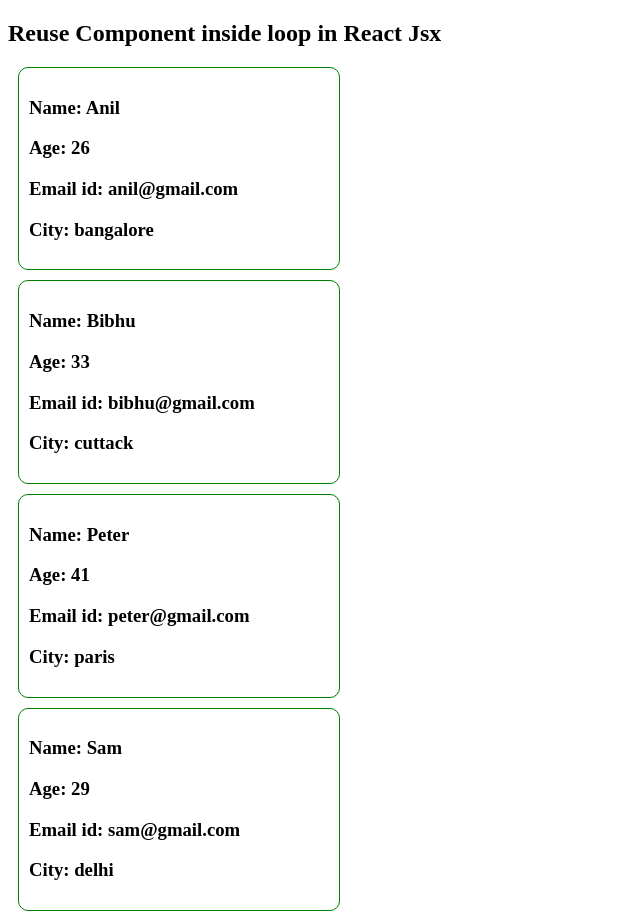
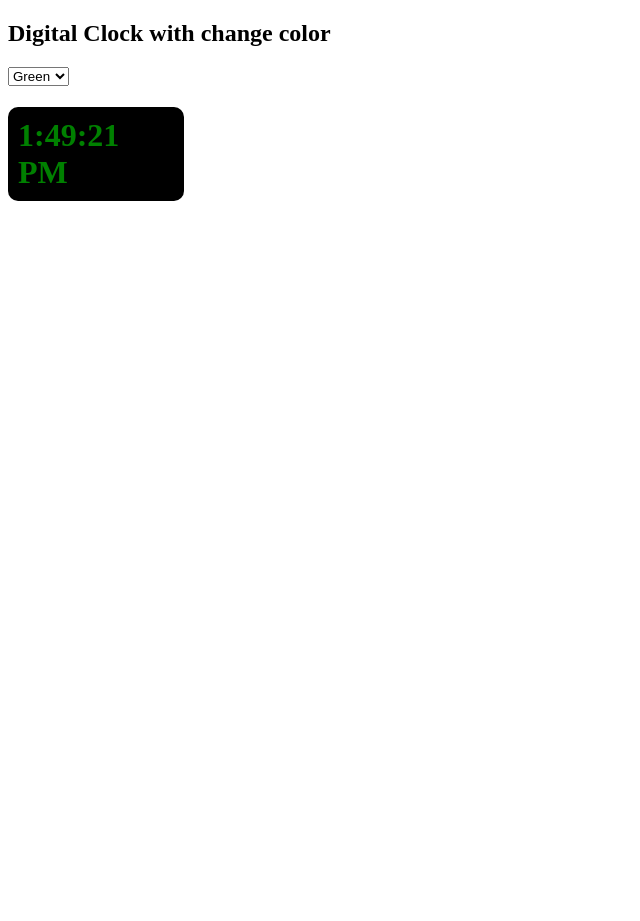
Before and after one commit to bibhusprasad/026_reactjs_tutorial_from_youtube, a React (Vite) app in the folder react-basic/: page / in a window 1280 px wide. Shown: the whole page, without its empty margins (0-640 px from the left). After the commit the page ends 800 px from the top, so only its background shows below. Built offline with nearby package versions, Linux system fonts and the light colour scheme.

Commit message:
10. Exercise change clock color on dropdown value

```diff
--- a/react-basic/src/App.jsx
+++ b/react-basic/src/App.jsx
@@ -1,12 +1,12 @@
 
-import ReuseComponent from "./ReuseComponent"
+import ClockExercise from "./ClockExercise"
 
 function App() {
 
   return (
     <>
       <div>
-        <ReuseComponent />
+        <ClockExercise />
       </div>
     </>
   )
--- /dev/null
+++ b/react-basic/src/ClockDigital.jsx
@@ -0,0 +1,31 @@
+
+import { useState, useEffect } from 'react';
+
+function ClockDigital({ data }) {
+
+  const [time, setTime] = useState(new Date());
+
+  useEffect(() => {
+    const timer = setInterval(() => {
+      setTime(new Date());
+    }, 1000);
+
+    return () => clearInterval(timer);
+  }, []);
+
+  return (
+    <div>
+      <h1 style=
+        {{
+          color: data,
+          backgroundColor: '#000',
+          width: "156px",
+          padding: "10px",
+          borderRadius: "10px"
+        }}
+      >{time.toLocaleTimeString()}</h1>
+    </div>
+  )
+}
+
+export default ClockDigital;
--- /dev/null
+++ b/react-basic/src/ClockExercise.jsx
@@ -0,0 +1,23 @@
+import { useState } from "react";
+import ClockDigital from "./ClockDigital";
+
+function ClockExercise() {
+
+  const [clockColor, setClockColor] = useState('green');
+
+  return (
+    <div>
+      <h2>Digital Clock with change color</h2>
+      <select onChange={event => setClockColor(event.target.value)} defaultValue={"green"}>
+        <option value="green">Green</option>
+        <option value="red">Red</option>
+        <option value="yellow">Yellow</option>
+        <option value="white">White</option>
+      </select>
+
+      <ClockDigital data={clockColor} />
+    </div>
+  )
+}
+
+export default ClockExercise;
--- a/react-basic/src/HandleRadioAndCheckbox.jsx
+++ b/react-basic/src/HandleRadioAndDropdown.jsx
@@ -1,7 +1,7 @@
 
 import { useState } from "react";
 
-function HandleRadioAndCheckbox() {
+function HandleRadioAndDropdown() {
 
   const [gender, setGender] = useState('male');
   const [city, setCity] = useState('bangalore');
@@ -33,4 +33,4 @@ function HandleRadioAndCheckbox() {
   )
 }
 
-export default HandleRadioAndCheckbox;
+export default HandleRadioAndDropdown;
```
Also changed, not shown: 1 other file (tests, documents, lock files or other folders).
